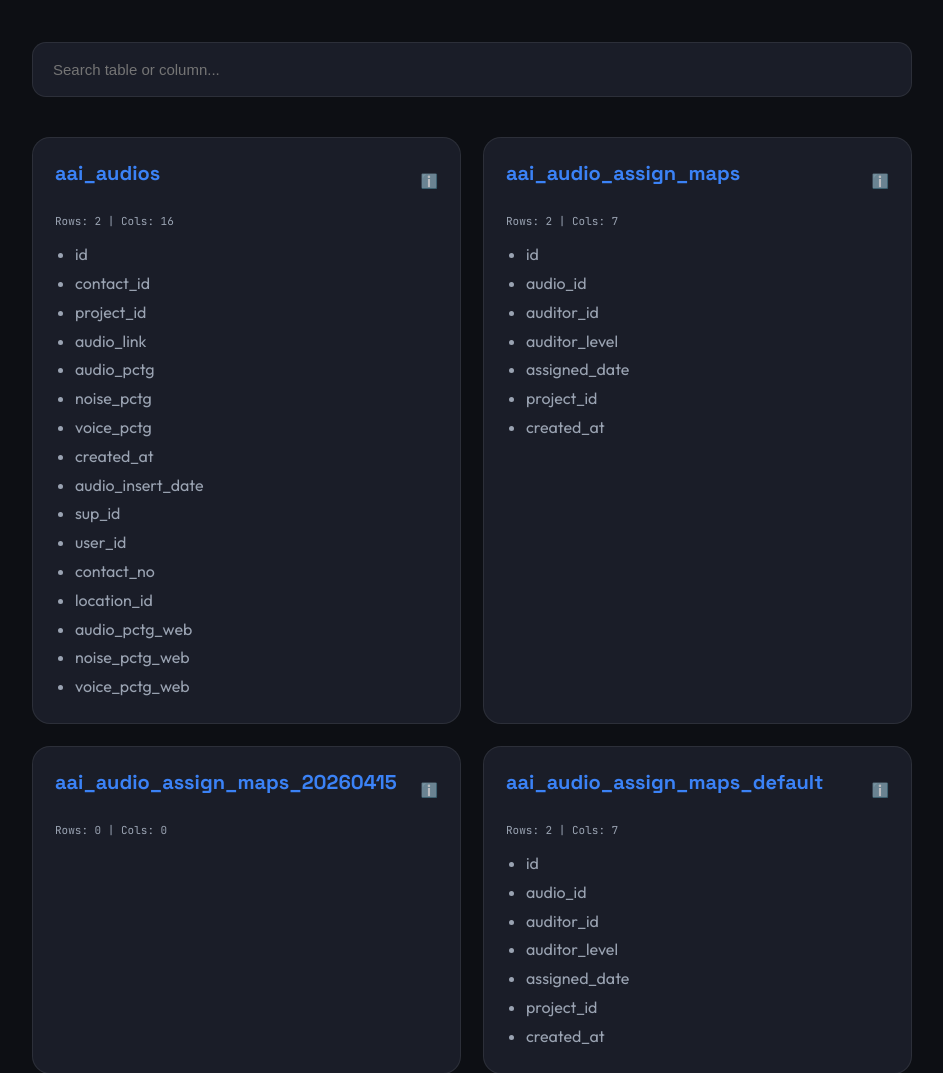
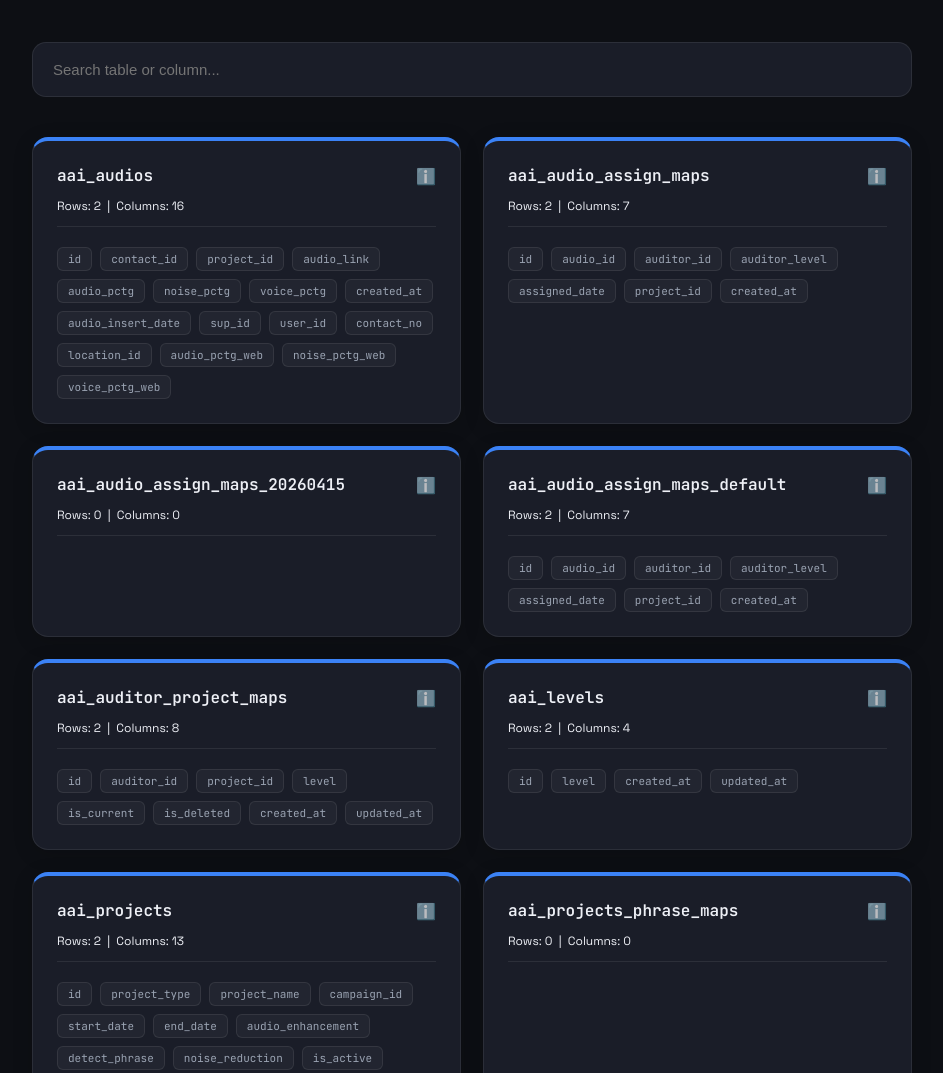
Before and after one commit to ahsam991/ECRM-tutorial, a plain HTML site: page preview.html in a window 1280 px wide. Shown: the part 6680-7753 px from the top of the page, without its empty margins (288-1231 px from the left). Drawn offline with Linux system fonts and the light colour scheme.

Commit message:
Enhance table card UI formatting in preview.html with modern chip layout and truncated headers

```diff
--- a/preview.html
+++ b/preview.html
@@ -498,45 +498,68 @@ gap:22px;
 
 }
 
-.table-card{
-
-background:var(--card);
-
-border:1px solid var(--border);
-
-border-radius:18px;
-
-padding:22px;
-
-transition:.3s;
-
-}
-
-.table-card:hover{
-
-border-color:var(--primary);
-
-}
-
-.table-card h4{
-
-margin-bottom:16px;
-
-color:var(--primary);
-
-font-size:20px;
-
-}
-
-.table-card ul{
-
-padding-left:20px;
-
-color:var(--text2);
-
-line-height:1.8;
-
-}
+
+.table-card {
+  background: var(--card);
+  border: 1px solid var(--border);
+  border-top: 4px solid var(--primary);
+  border-radius: 16px;
+  padding: 24px;
+  transition: all 0.3s cubic-bezier(0.25, 0.8, 0.25, 1);
+  box-shadow: 0 4px 20px rgba(0,0,0,0.15);
+  display: flex;
+  flex-direction: column;
+}
+.table-card:hover {
+  border-color: var(--primary);
+  transform: translateY(-4px);
+  box-shadow: 0 12px 30px var(--glow, rgba(59,130,246,0.15));
+}
+.table-header-wrap {
+  display: flex;
+  justify-content: space-between;
+  align-items: center;
+  margin-bottom: 8px;
+}
+.table-header-wrap h4 {
+  color: var(--text);
+  font-size: 16px;
+  font-family: 'JetBrains Mono', monospace;
+  font-weight: 700;
+  white-space: nowrap;
+  overflow: hidden;
+  text-overflow: ellipsis;
+  margin: 0;
+}
+.table-meta-row {
+  font-size: 12px;
+  color: var(--text3);
+  font-family: 'Space Grotesk', sans-serif;
+  margin-bottom: 20px;
+  padding-bottom: 12px;
+  border-bottom: 1px solid var(--border);
+}
+.table-cols-grid {
+  display: flex;
+  flex-wrap: wrap;
+  gap: 8px;
+}
+.table-col-chip {
+  background: rgba(255,255,255,0.04);
+  border: 1px solid var(--border);
+  border-radius: 6px;
+  padding: 4px 10px;
+  font-size: 11px;
+  color: var(--text2);
+  font-family: 'JetBrains Mono', monospace;
+  transition: all 0.2s;
+}
+.table-card:hover .table-col-chip {
+  background: rgba(59,130,246,0.08);
+  border-color: rgba(59,130,246,0.3);
+  color: var(--primary);
+}
+
 
 .diagram-toolbar{
 
@@ -2014,17 +2037,19 @@ function renderTables(dataList){
 
   dataList.forEach(t => {
     const div = document.createElement("div");
-    div.className = "table-card";
+    div.className = "table-card reveal";
     div.innerHTML = `
-      <div class="table-header-wrap">
+      <div class="table-header-wrap" title="${t.name}">
         <h4>${t.name}</h4>
-        <span class="table-note-trigger" tabindex="0">ℹ️</span>
-        <div class="table-tooltip">${getTableNote(t.name)}</div>
+        <div style="position:relative;">
+          <span class="table-note-trigger" tabindex="0" style="cursor:pointer; font-size:16px;">ℹ️</span>
+          <div class="table-tooltip">${getTableNote(t.name)}</div>
+        </div>
       </div>
-      <p style="font-size:11px; color:var(--text2); margin-bottom:12px; font-family:'JetBrains Mono',monospace;">Rows: ${t.rows || 0} | Cols: ${t.cols.length}</p>
-      <ul>
-        ${t.cols.map(col => `<li>${col}</li>`).join("")}
-      </ul>
+      <div class="table-meta-row">Rows: ${t.rows || 0} &nbsp;|&nbsp; Columns: ${t.cols.length}</div>
+      <div class="table-cols-grid">
+        ${t.cols.map(col => `<span class="table-col-chip">${col}</span>`).join("")}
+      </div>
     `;
     container.appendChild(div);
   });
```
